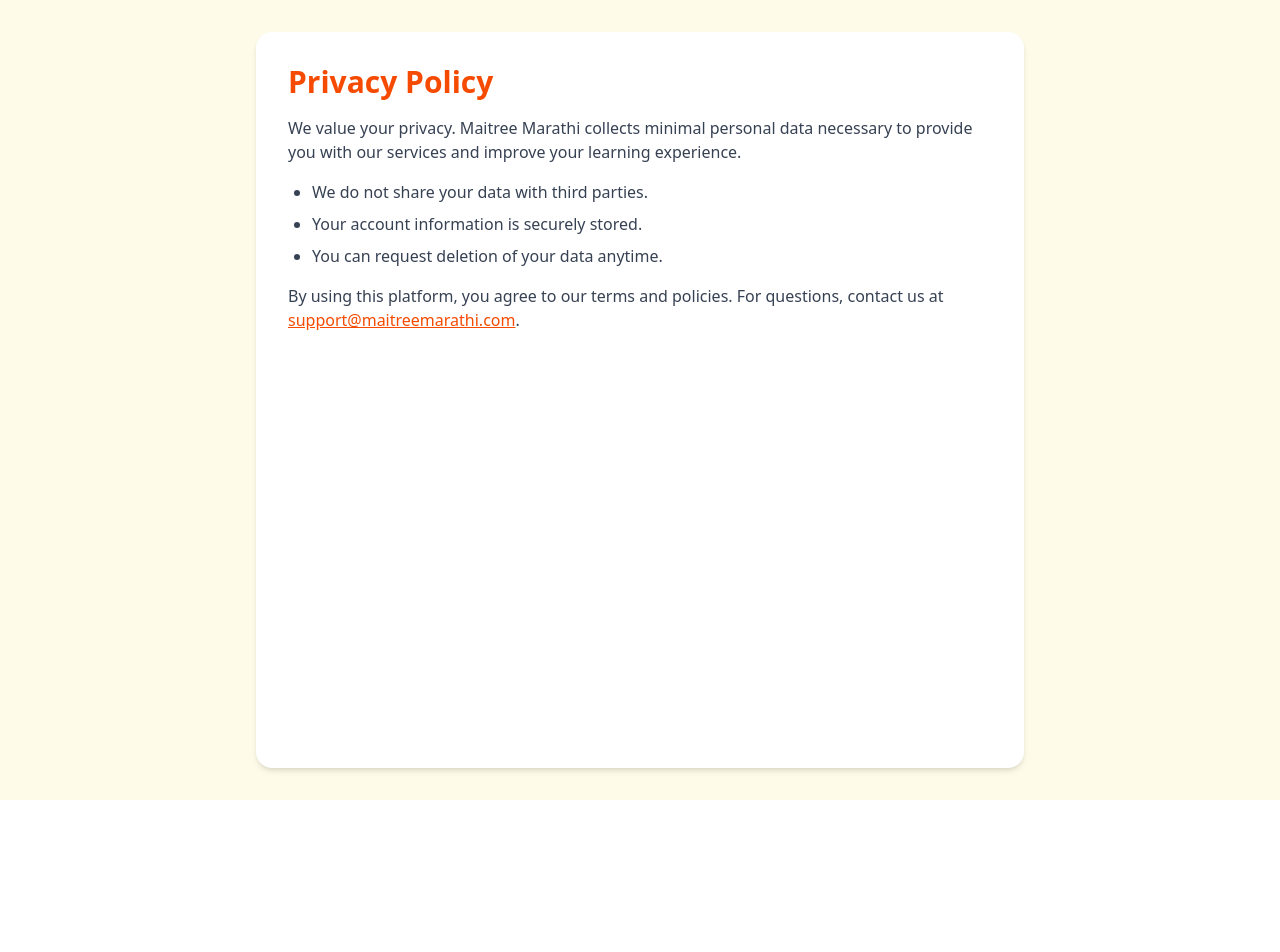
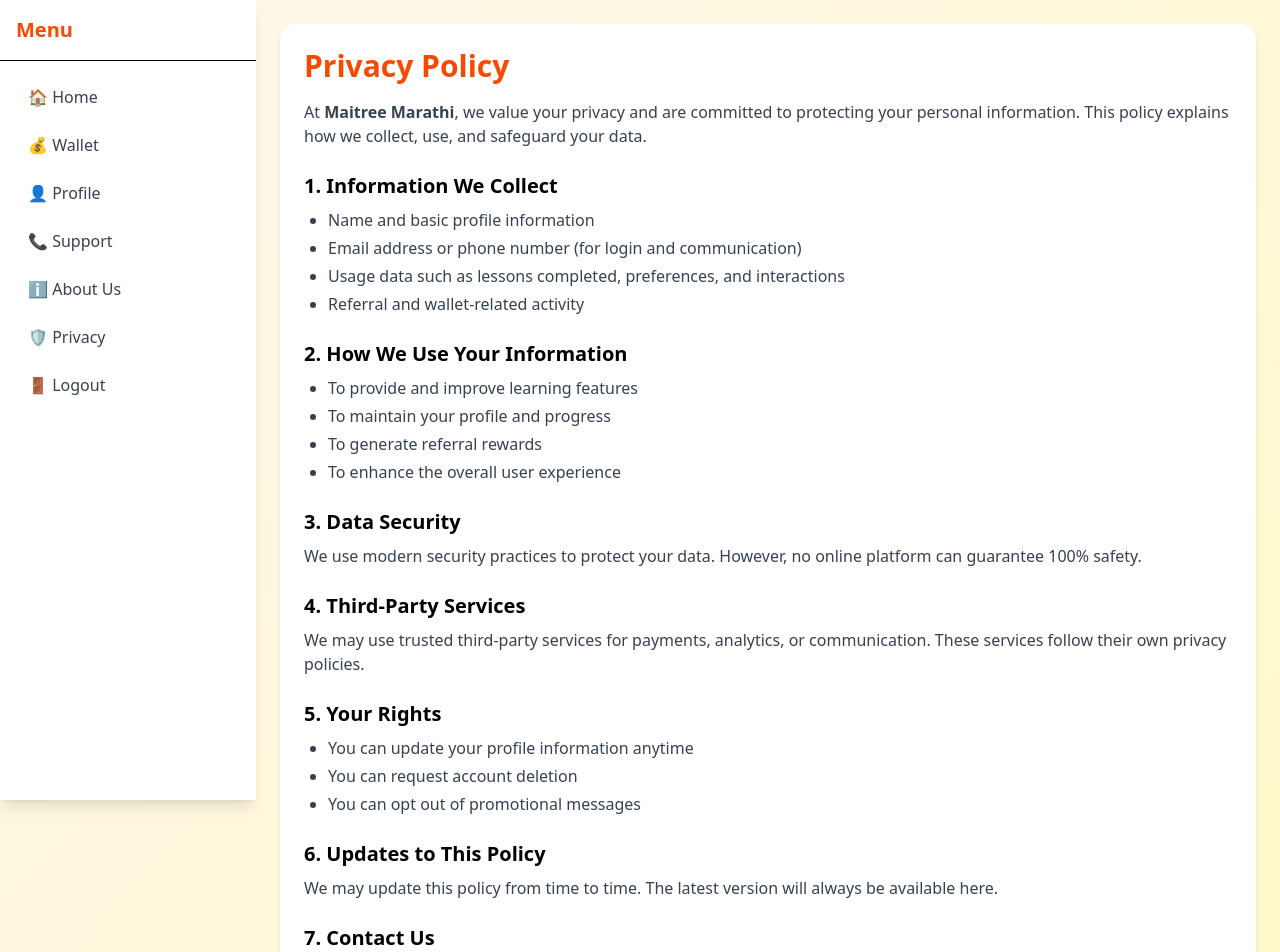
Before and after one commit to Dkpandey2025/maitreemarathi, a React (Vite) app in the folder maitreemarathi/: page /privacy-policy in a window 1280 px wide. Shown: the top 952 px of the page. Before the commit the page ends 800 px from the top, so only its background shows below. Built offline with nearby package versions, Linux system fonts and the light colour scheme.

Commit message:
Dashboard Created

```diff
--- a/maitreemarathi/src/components/Sidebar.jsx
+++ b/maitreemarathi/src/components/Sidebar.jsx
@@ -5,13 +5,14 @@
 export default function Sidebar({ open, closeSidebar }) {
   const links = [
     { to: "/home", label: "🏠 Home" },
-    { to: "/beginner", label: "📚 Lessons" },
-    { to: "/ai", label: "🤖 AI Learn" },
-    { to: "/refer", label: "🎁 Refer & Earn" },
     { to: "/wallet", label: "💰 Wallet" },
+    // { to: "/beginner", label: "📚 Lessons" },
+    // { to: "/ai", label: "🤖 AI Learn" },
+    // { to: "/refer", label: "🎁 Refer & Earn" },
+    { to: "/profile", label: "👤 Profile" },
     { to: "/support", label: "📞 Support" },
     { to: "/about", label: "ℹ️ About Us" },
-    { to: "/privacy", label: "🛡️ Privacy" },
+    { to: "/privacy-policy", label: "🛡️ Privacy" },
     { to: "/logout", label: "🚪 Logout" },
   ];
 
--- /dev/null
+++ b/maitreemarathi/src/layout/DashboardLayout.jsx
@@ -0,0 +1,31 @@
+import React, { useState } from "react";
+import Sidebar from "../components/Sidebar";
+import Footer from "../components/Footer";
+
+export default function DashboardLayout({ children }) {
+  const [sidebarOpen, setSidebarOpen] = useState(false);
+
+  return (
+    <div className="flex flex-col min-h-screen bg-gradient-to-br from-orange-50 to-yellow-100">
+
+      {/* Sidebar */}
+      <Sidebar open={sidebarOpen} closeSidebar={() => setSidebarOpen(false)} />
+
+      {/* Main Dashboard Content */}
+      <main className="flex-grow p-6 sm:ml-64">
+        {/* Mobile sidebar toggle button */}
+        <button
+          className="sm:hidden mb-4 bg-orange-500 text-white px-3 py-2 rounded-lg shadow-md"
+          onClick={() => setSidebarOpen(true)}
+        >
+          ☰ Menu
+        </button>
+
+        {children}
+      </main>
+
+      {/* Footer */}
+      <Footer />
+    </div>
+  );
+}
--- a/maitreemarathi/src/pages/AboutPage.jsx
+++ b/maitreemarathi/src/pages/AboutPage.jsx
@@ -1,8 +1,10 @@
 // src/pages/AboutPage.jsx
 import React from "react";
+import DashboardLayout from "../layout/DashboardLayout";
 
 export default function AboutPage() {
   return (
+    <DashboardLayout>
     <div className="min-h-screen bg-orange-50 p-8 flex items-center justify-center">
       <div className="max-w-3xl bg-white rounded-2xl shadow-lg p-8">
         <h2 className="text-3xl font-bold text-orange-600 mb-4">About Us</h2>
@@ -21,5 +23,6 @@
         </p>
       </div>
     </div>
+    </DashboardLayout>
   );
 }
--- a/maitreemarathi/src/pages/PrivacyPolicyPage.jsx
+++ b/maitreemarathi/src/pages/PrivacyPolicyPage.jsx
@@ -1,32 +1,73 @@
-// src/pages/PrivacyPolicyPage.jsx
 import React from "react";
+import DashboardLayout from "../layout/DashboardLayout";
 
 export default function PrivacyPolicyPage() {
   return (
-    <div className="min-h-screen bg-yellow-50 p-8 flex justify-center">
-      <div className="max-w-3xl bg-white rounded-2xl shadow-md p-8">
-        <h2 className="text-3xl font-bold text-orange-600 mb-4">Privacy Policy</h2>
+    <DashboardLayout>
+      <div className="bg-white p-6 rounded-2xl shadow-md">
+        <h1 className="text-3xl font-bold text-orange-600 mb-4">
+          Privacy Policy
+        </h1>
+
         <p className="text-gray-700 mb-4">
-          We value your privacy. Maitree Marathi collects minimal personal data necessary
-          to provide you with our services and improve your learning experience.
+          At <strong>Maitree Marathi</strong>, we value your privacy and are committed
+          to protecting your personal information. This policy explains how we
+          collect, use, and safeguard your data.
         </p>
-        <ul className="list-disc ml-6 text-gray-700 space-y-2">
-          <li>We do not share your data with third parties.</li>
-          <li>Your account information is securely stored.</li>
-          <li>You can request deletion of your data anytime.</li>
+
+        <h2 className="text-xl font-semibold mt-6 mb-2">1. Information We Collect</h2>
+        <ul className="list-disc pl-6 text-gray-700 space-y-1">
+          <li>Name and basic profile information</li>
+          <li>Email address or phone number (for login and communication)</li>
+          <li>Usage data such as lessons completed, preferences, and interactions</li>
+          <li>Referral and wallet-related activity</li>
         </ul>
-        <p className="text-gray-700 mt-4">
-          By using this platform, you agree to our terms and policies. For questions,
-          contact us at{" "}
-          <a
-            href="mailto:support@maitreemarathi.com"
-            className="text-orange-600 underline"
-          >
-            support@maitreemarathi.com
-          </a>
-          .
+
+        <h2 className="text-xl font-semibold mt-6 mb-2">2. How We Use Your Information</h2>
+        <ul className="list-disc pl-6 text-gray-700 space-y-1">
+          <li>To provide and improve learning features</li>
+          <li>To maintain your profile and progress</li>
+          <li>To generate referral rewards</li>
+          <li>To enhance the overall user experience</li>
+        </ul>
+
+        <h2 className="text-xl font-semibold mt-6 mb-2">3. Data Security</h2>
+        <p className="text-gray-700">
+          We use modern security practices to protect your data. However, no
+          online platform can guarantee 100% safety.
+        </p>
+
+        <h2 className="text-xl font-semibold mt-6 mb-2">4. Third-Party Services</h2>
+        <p className="text-gray-700">
+          We may use trusted third-party services for payments, analytics, or
+          communication. These services follow their own privacy policies.
+        </p>
+
+        <h2 className="text-xl font-semibold mt-6 mb-2">5. Your Rights</h2>
+        <ul className="list-disc pl-6 text-gray-700 space-y-1">
+          <li>You can update your profile information anytime</li>
+          <li>You can request account deletion</li>
+          <li>You can opt out of promotional messages</li>
+        </ul>
+
+        <h2 className="text-xl font-semibold mt-6 mb-2">6. Updates to This Policy</h2>
+        <p className="text-gray-700">
+          We may update this policy from time to time. The latest version will
+          always be available here.
+        </p>
+
+        <h2 className="text-xl font-semibold mt-6 mb-2">7. Contact Us</h2>
+        <p className="text-gray-700">
+          If you have any questions regarding this Privacy Policy, feel free to
+          contact us at:
+          <br />
+          <span className="text-orange-600 font-semibold">support@maitreemarathi.com</span>
+        </p>
+
+        <p className="mt-6 text-gray-500 text-sm">
+          Last updated: {new Date().toLocaleDateString()}
         </p>
       </div>
-    </div>
+    </DashboardLayout>
   );
 }
--- a/maitreemarathi/src/pages/ProfilePage.jsx
+++ b/maitreemarathi/src/pages/ProfilePage.jsx
@@ -1,5 +1,6 @@
 // src/pages/ProfilePage.jsx
 import React from "react";
+import DashboardLayout from "../layout/DashboardLayout";
 
 export default function ProfilePage() {
   const user = {
@@ -9,6 +10,7 @@
   };
 
   return (
+    <DashboardLayout>
     <div className="min-h-screen bg-orange-50 p-6 flex justify-center items-center">
       <div className="bg-white rounded-2xl shadow-xl p-8 w-full max-w-md text-center">
         <img
@@ -23,5 +25,6 @@
         </p>
       </div>
     </div>
+    </DashboardLayout>
   );
 }
--- a/maitreemarathi/src/pages/SupportPage.jsx
+++ b/maitreemarathi/src/pages/SupportPage.jsx
@@ -1,8 +1,9 @@
 // src/pages/SupportPage.jsx
 import React from "react";
-
+import DashboardLayout from "../layout/DashboardLayout";
 export default function SupportPage() {
   return (
+    <DashboardLayout>
     <div className="min-h-screen bg-orange-50 flex flex-col items-center justify-center p-6">
       <div className="bg-white p-6 rounded-2xl shadow-lg text-center">
         <h2 className="text-3xl font-bold text-orange-600 mb-4">Support</h2>
@@ -25,5 +26,6 @@
         </div>
       </div>
     </div>
+    </DashboardLayout>
   );
 }
--- a/maitreemarathi/src/pages/WalletPage.jsx
+++ b/maitreemarathi/src/pages/WalletPage.jsx
@@ -81,6 +81,7 @@
 //   );
 // }
 import React, { useEffect, useState } from "react";
+import DashboardLayout from "../layout/DashboardLayout";
 
 export default function WalletPage() {
   const [balance, setBalance] = useState(0);
@@ -117,6 +118,7 @@
   };
 
   return (
+    <DashboardLayout>
     <div className="min-h-screen bg-yellow-50 p-6 text-center">
       <h2 className="text-3xl font-bold text-orange-600 mb-6">Wallet</h2>
       <div className="bg-white p-6 rounded-2xl shadow-lg inline-block">
@@ -135,5 +137,6 @@
         </p>
       </div>
     </div>
+    </DashboardLayout>
   );
 }
```
Also changed, not shown: maitreemarathi/src/pages/HomePage.jsx (+14 -4 lines).
